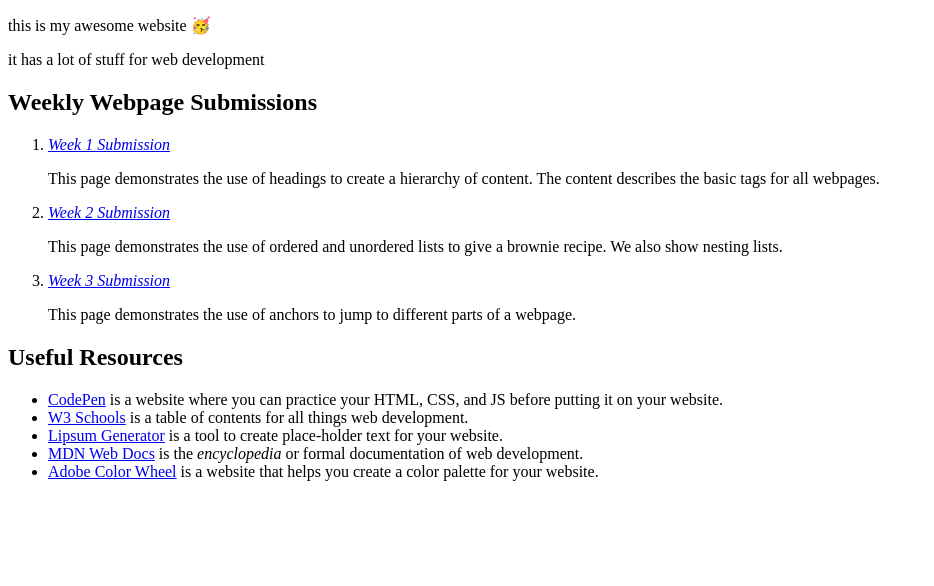
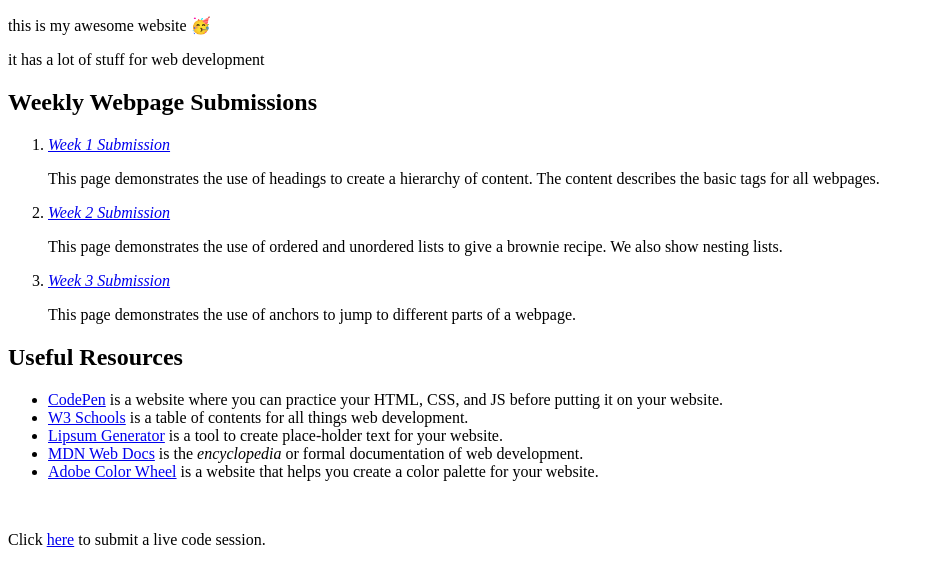
Before and after one commit to yacs-1/hill, a plain HTML site: page index.html in a window 1280 px wide. Shown: the whole page, without its empty margins (0-934 px from the left). Drawn offline with Linux system fonts and the light colour scheme.

Commit message:
Update index.html

```diff
--- a/index.html
+++ b/index.html
@@ -33,5 +33,7 @@
       <li><a href="https://developer.mozilla.org/en-US/docs/Web/HTML" target="_blank">MDN Web Docs</a> is the <em>encyclopedia</em> or formal documentation of web development.</li>
       <li><a href="https://color.adobe.com/create/color-wheel" target="_blank">Adobe Color Wheel</a> is a website that helps you create a color palette for your website.</li>
     </ul>
+    <br>
+    <p>Click <a href="mailto:nathanael.stamp@youngsvilleacademy.org?subject=Live%20Code%20Session%3ARylee%20Hill&cc=rh2300080@gmail.com&body=Hi%20Mr.%20Stamp.%20Here%20is%20my%20submission.">here</a> to submit a live code session.</p>
   </body>
 </html>
```
